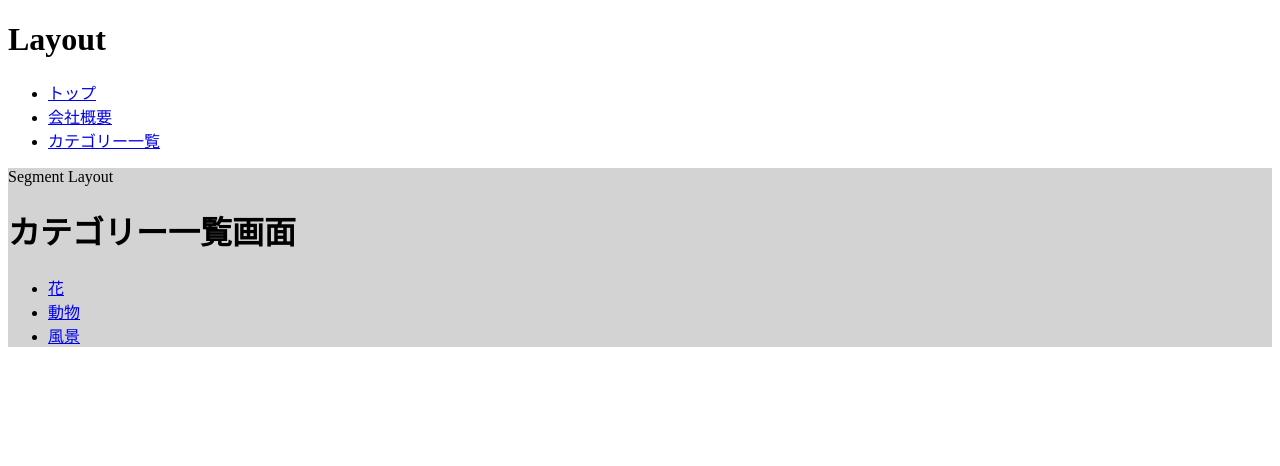
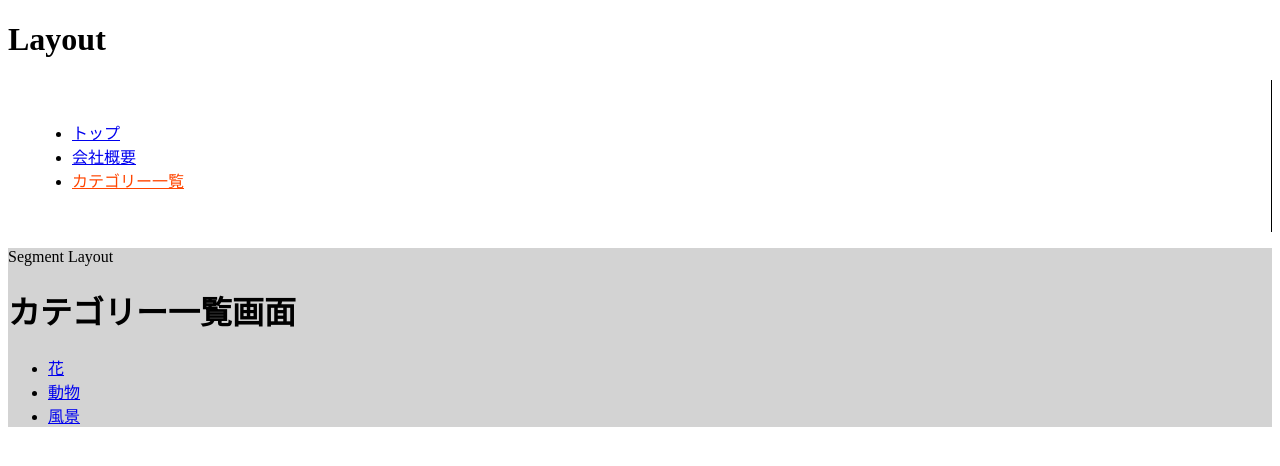
Before and after one commit to r-omatsu/practice-next.js, a Next.js app in the folder my-app/: page /categories in a window 1280 px wide. Shown: the top 466 px of the page. Built offline with nearby package versions, Linux system fonts and the light colour scheme.

Commit message:
Client Componentによるクライアント（ブラウザ）でのJSの実行 （Server Commponentは完全にサーバーサイドで実行されるため、ブラウザで実行されるべきJSが送られない）

```diff
--- a/my-app/src/app/_components/Nav/index.tsx
+++ b/my-app/src/app/_components/Nav/index.tsx
@@ -1,17 +1,38 @@
+"use client";
+
 import Link from "next/link";
+import { usePathname } from "next/navigation";
+import styles from "./style.module.css";
+
+function getAriaCurrent(flag: boolean) {
+  return flag ? { "aria-current": "page" as const } : undefined;
+}
 
 export function Nav() {
+  const pathName = usePathname();
   return (
-    <nav>
+    <nav className={styles.nav}>
       <ul>
         <li>
-          <Link href="/">トップ</Link>
+          <Link href="/" {...getAriaCurrent(pathName === "/")}>
+            トップ
+          </Link>
         </li>
         <li>
-          <Link href="/company-info">会社概要</Link>
+          <Link
+            href="/company-info"
+            {...getAriaCurrent(pathName === "/company-info")}
+          >
+            会社概要
+          </Link>
         </li>
         <li>
-          <Link href="/categories">カテゴリー一覧</Link>
+          <Link
+            href="/categories"
+            {...getAriaCurrent(pathName.startsWith("/categories"))}
+          >
+            カテゴリー一覧
+          </Link>
         </li>
       </ul>
     </nav>
--- /dev/null
+++ b/my-app/src/app/_components/Nav/style.module.css
@@ -0,0 +1,9 @@
+.nav {
+    min-width: 220px;
+    padding: 24px;
+    border-right: 1px solid #000;
+  }
+
+  .nav [aria-current="page"] {
+    color: orangered;
+  }
```
